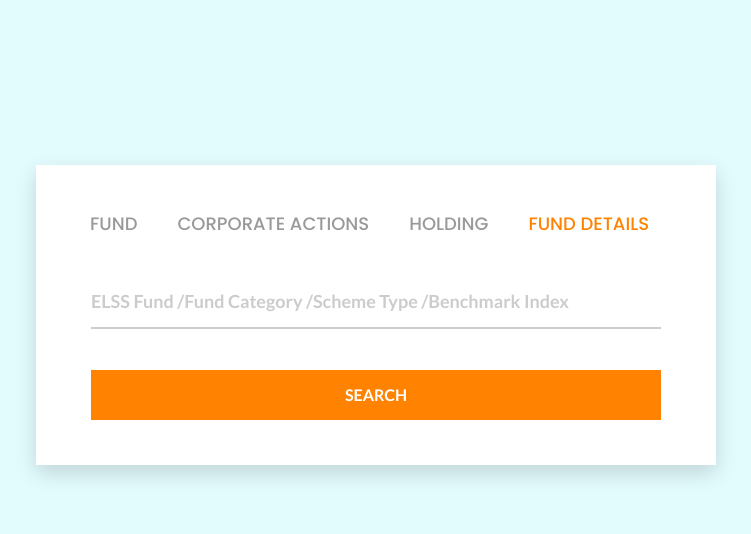
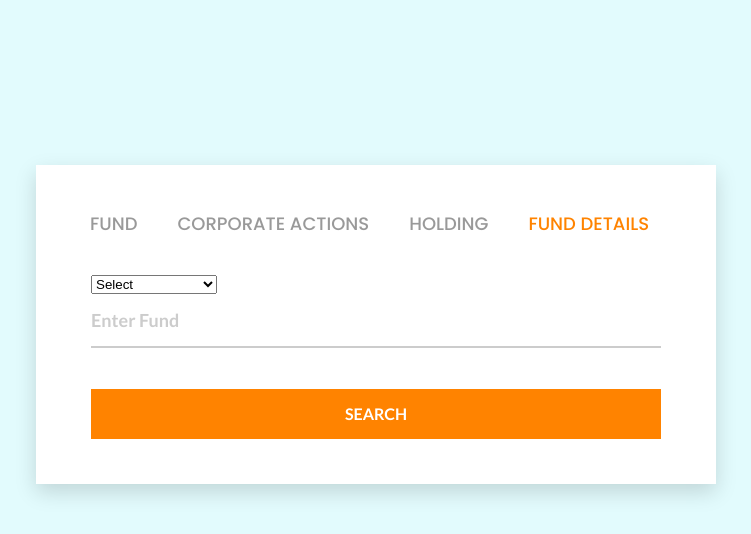
Before and after one commit to VikramGavas-Dev/Demo, a plain HTML site: page index.html in a window 1280 px wide. Both pictures are taken after a click on the link "FUND DETAILS". Shown: the whole page, without its empty margins (264-1015 px from the left). Drawn offline with Linux system fonts and the light colour scheme.

Commit message:
modified html

```diff
--- a/index.html
+++ b/index.html
@@ -135,8 +135,17 @@
                         </div>
                         <div class="tab-pane active" id="tab2">
                                 <form method="POST" action="#">
-                                        <label class="label">On Record</label>
-                                    <!-- <div class="input-group">
+                                    <select>
+                                        <option value="0">Select</option>
+                                        <option value="1">On Record</option>
+                                        <option value="2">On Dividend</option>
+                                        <option value="3">On Bonus</option>
+                                        <option value="4">On Merger</option>
+                                        <option value="5">On Name Change</option>
+                                    </select>
+
+                                    <!-- <label class="label"></label>
+                                        <div class="input-group">
 
                                         <input class="input--style-1" type="text" name="address" placeholder="ISIN / AMFI Code" required="required">
                                     </div> -->
@@ -246,10 +255,23 @@
 
                         <div class="tab-pane" id="tab4">
                                 <form method="POST" action="#">
-                                    <div class="input-group">
-                                        <!-- <label class="label">origin:</label> -->
-                                        <input class="input--style-1" type="text" name="origin" placeholder="ELSS Fund /Fund Category /Scheme Type /Benchmark Index" required="required">
+                                        <select>
+                                                <option value="0">Select</option>
+                                                <option value="1">ELSS Fund</option>
+                                                <option value="2">Fund Category</option>
+                                                <option value="3">Scheme Type</option>
+                                                <option value="4">Benchmark Index</option>
+                                            </select>
+                                            <div class=" row-space">
+
+                                                <div class="input-group">
+                                                            <!-- <label class="label">Start Date:</label> -->
+                                                            <input class="input--style-1" type="text" name="origin" placeholder="Enter Fund" required="required">
+                                                        </div>
+
+
                                     </div>
+
                                     <button class="btn-submit" type="submit">search</button>
                                 </form>
                     </div>
```
